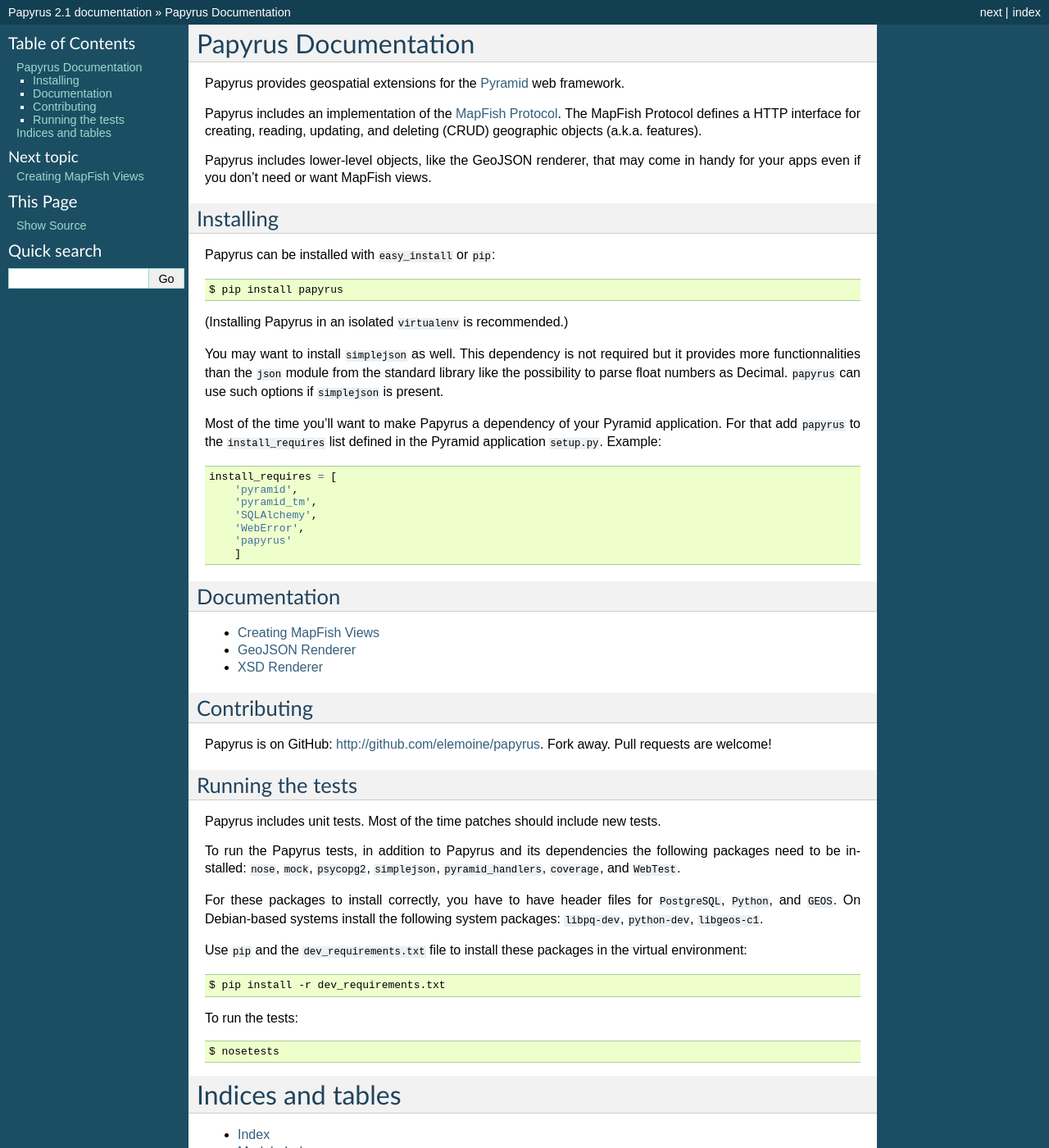
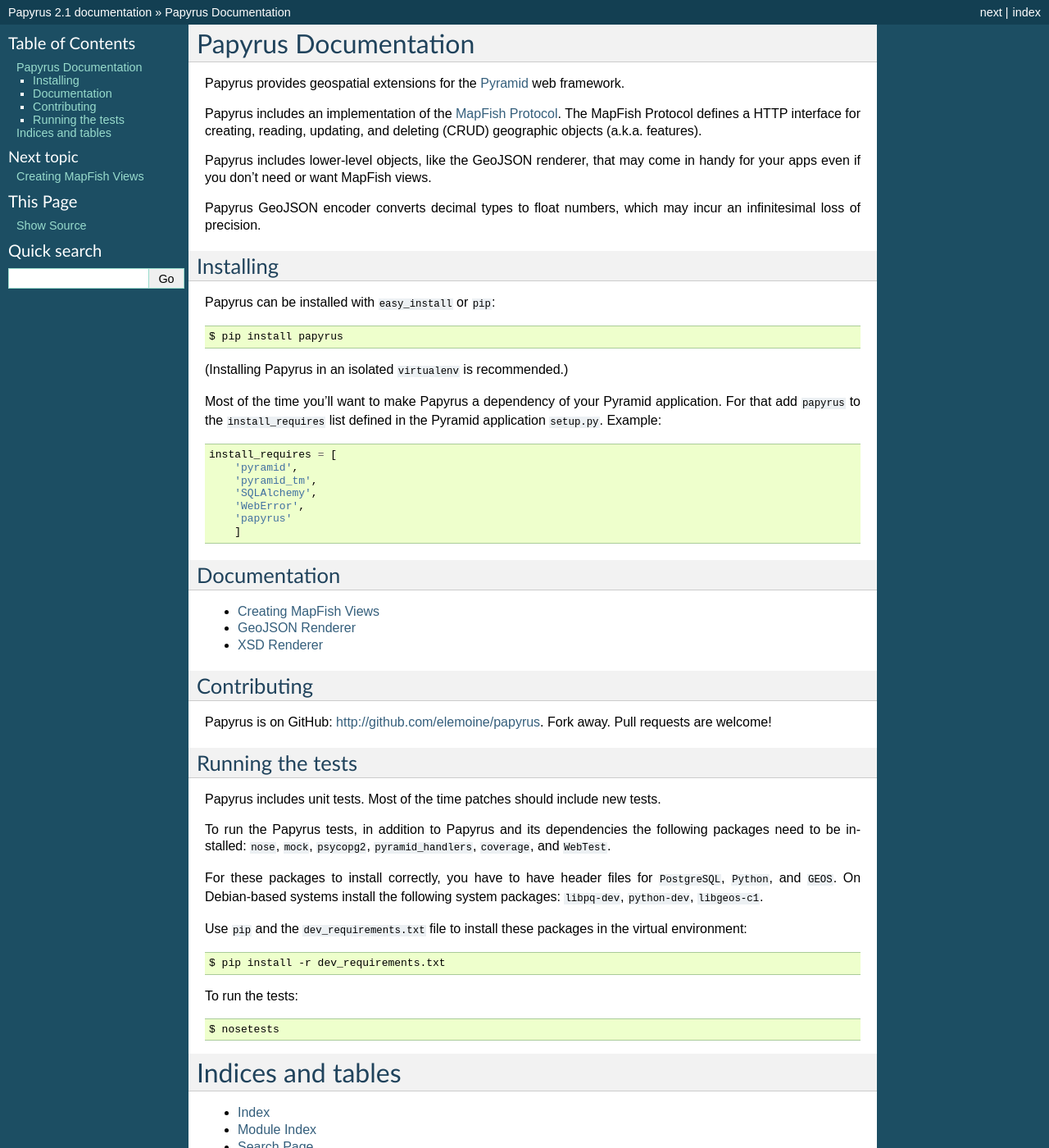
Before and after one commit to camptocamp/papyrus, a Sphinx documentation site: the page built from docs/index.rst, in a window 1280 px wide and 1400 px high. Shown: the whole window at 82% size. Built offline with Sphinx 7.4.7, drawn with Linux system fonts in a browser that asks for light colours.

Commit message:
Handle decimal serialization internally
With this change, user applications does not need to depend on simplejson.

The precision of the decimal is lost during serialization. There are
several reasons for this choice:
- first, an exact level of precision is unnecessary;
- second, modern versions of python json are more protective, and the
  2 hacks found in
  http://stackoverflow.com/questions/1960516/python-json-serialize-a-decimal-object
  does not work anymore.

Additionnal info can be found at:
- http://bugs.python.org/issue16535;
- http://bugs.python.org/issue18264.

```diff
--- a/dev_requirements.txt
+++ b/dev_requirements.txt
@@ -4,5 +4,4 @@
 WebTest
 psycopg2
 pyramid_handlers
-simplejson
 flake8
--- a/docs/geojson_renderer.rst
+++ b/docs/geojson_renderer.rst
@@ -55,10 +55,6 @@
 
 Notes:
 
-* The GeoJSON renderer requires simplejson 2.1 or higher. Indeed, to be able to
-  deal with ``decimal.Decimal`` values, which are common when using SQLAlchemy,
-  we set ``use_decimal`` to ``True`` when calling the ``dumps`` function, and
-  only simplejson 2.1 and higher support that argument.
 * The GeoJSON renderer supports `JSONP <http://en.wikipedia.org/wiki/JSONP>`_.
   The renderer indeed checks if there's a ``callback`` parameter in the query
   string, and if there's one it wraps the response in a JavaScript call and
--- a/docs/index.rst
+++ b/docs/index.rst
@@ -17,6 +17,9 @@
 Papyrus includes lower-level objects, like the GeoJSON renderer, that may come
 in handy for your apps even if you don't need or want MapFish views.
 
+Papyrus GeoJSON encoder converts decimal types to float numbers, which
+may incur an infinitesimal loss of precision.
+
 Installing
 ----------
 
@@ -25,11 +28,6 @@
     $ pip install papyrus
 
 (Installing Papyrus in an isolated ``virtualenv`` is recommended.)
-
-You may want to install ``simplejson`` as well. This dependency is not required
-but it provides more functionnalities than the ``json`` module from the
-standard library like the possibility to parse float numbers as Decimal.
-``papyrus`` can use such options if ``simplejson`` is present.
 
 Most of the time you'll want to make Papyrus a dependency of your Pyramid
 application. For that add ``papyrus`` to the ``install_requires`` list defined
@@ -66,7 +64,7 @@
 
 To run the Papyrus tests, in addition to Papyrus and its dependencies the
 following packages need to be installed: ``nose``, ``mock``, ``psycopg2``,
-``simplejson``, ``pyramid_handlers``, ``coverage``, and ``WebTest``.
+``pyramid_handlers``, ``coverage``, and ``WebTest``.
 
 For these packages to install correctly, you have to have header files for
 ``PostgreSQL``, ``Python``, and ``GEOS``. On Debian-based systems install the
```
Also changed, not shown: 1 other file.
